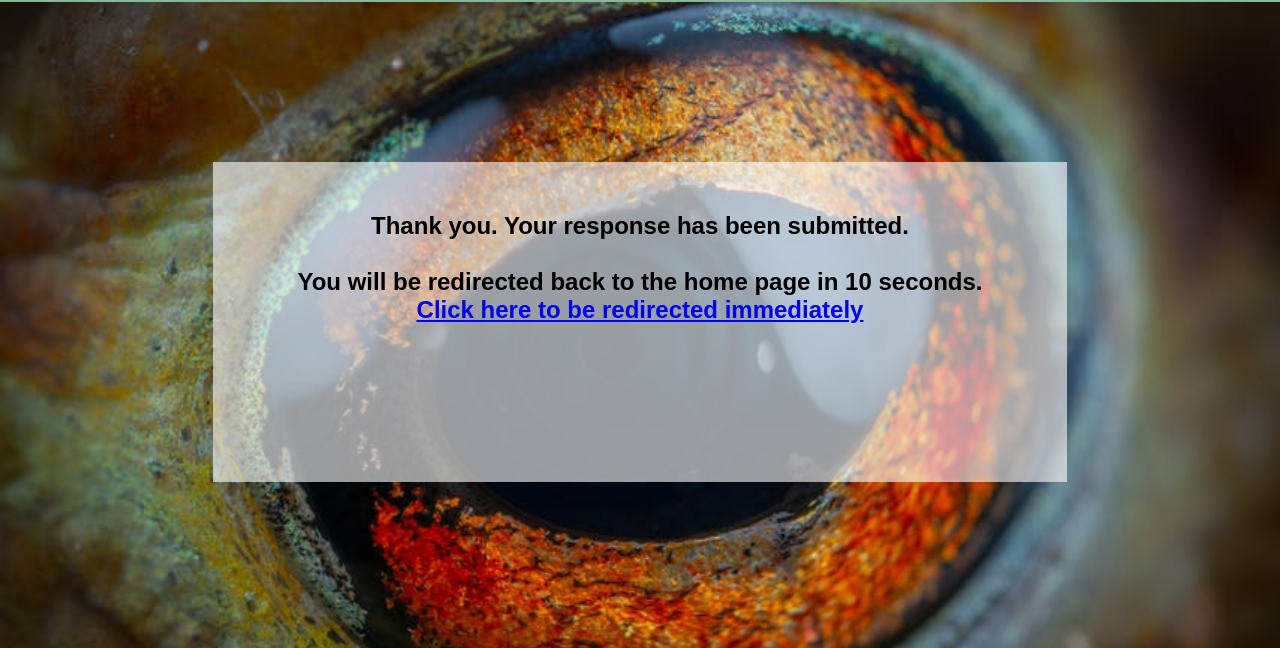
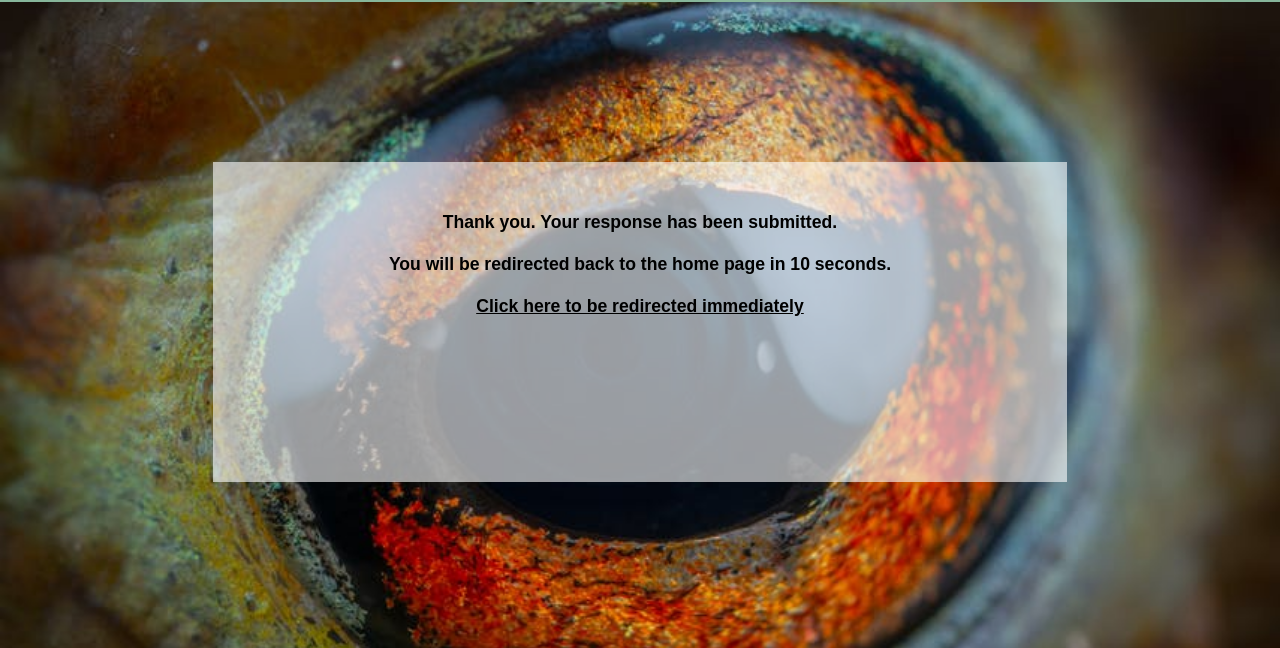
Before and after one commit to dragon-fire-fly/venom, a plain HTML site: page confirmation.html in a window 1280 px wide. Shown: the part 120-768 px from the top of the page. Drawn offline with Linux system fonts and the light colour scheme; a web font is replaced by a local one.

Commit message:
Add favicon to all pages

```diff
--- a/assets/css/style.css
+++ b/assets/css/style.css
@@ -459,10 +459,14 @@ footer {
 #thank-you {
     grid-area:2/3/4/-3;
     background-color: rgba(var(--white), 0.6);
-    font-size: x-large;
+    font-size: 110%;
     font-weight: 600;
     text-align: center;
     padding-top: 50px;
+}
+
+.home-page-link {
+    color: rgba(var(--black),1);
 }
 
 /* Media queries for pages 950px and above*/
--- a/confirmation.html
+++ b/confirmation.html
@@ -10,6 +10,7 @@
     <meta name="keywords" content="venom, venomous animals, poison, poisonous animals">
     <meta http-equiv="refresh" content="10; url=index.html">
     <link rel="stylesheet" href="assets/css/style.css">
+    <link rel="icon" sizes="32x32" href="assets/images/favicon.png" type="image/x-icon">
     <title>Contact</title>
 </head>
 <!-- Body element -->
@@ -40,8 +41,9 @@
                     <p>Thank you. Your response has been submitted.</p>
                     <br>
                     <p>You will be redirected back to the home page in 10 seconds.</p>
+                    <br>
                     <p><a href="https://dragon-fire-fly.github.io/venom/index.html" rel="noopener"
-                        aria-label="Link back to home page">Click here to be redirected immediately</a></p>
+                        aria-label="Link back to home page" class="home-page-link">Click here to be redirected immediately</a></p>
                 </div>
             </div>
         </div>
```
Also changed, not shown: amphibians.html (+1 -0 lines), contact.html (+1 -0 lines), fish.html (+1 -0 lines), index.html (+2 -1 lines), insects.html (+1 -0 lines), invertebrates.html (+1 -0 lines), mammals-and-birds.html (+1 -0 lines), marine-inverts.html (+1 -0 lines), reptiles.html (+1 -1 lines), scorpions.html (+1 -0 lines), spiders.html (+1 -0 lines), vertebrates.html (+1 -0 lines), assets/images/favicon.png (added).
